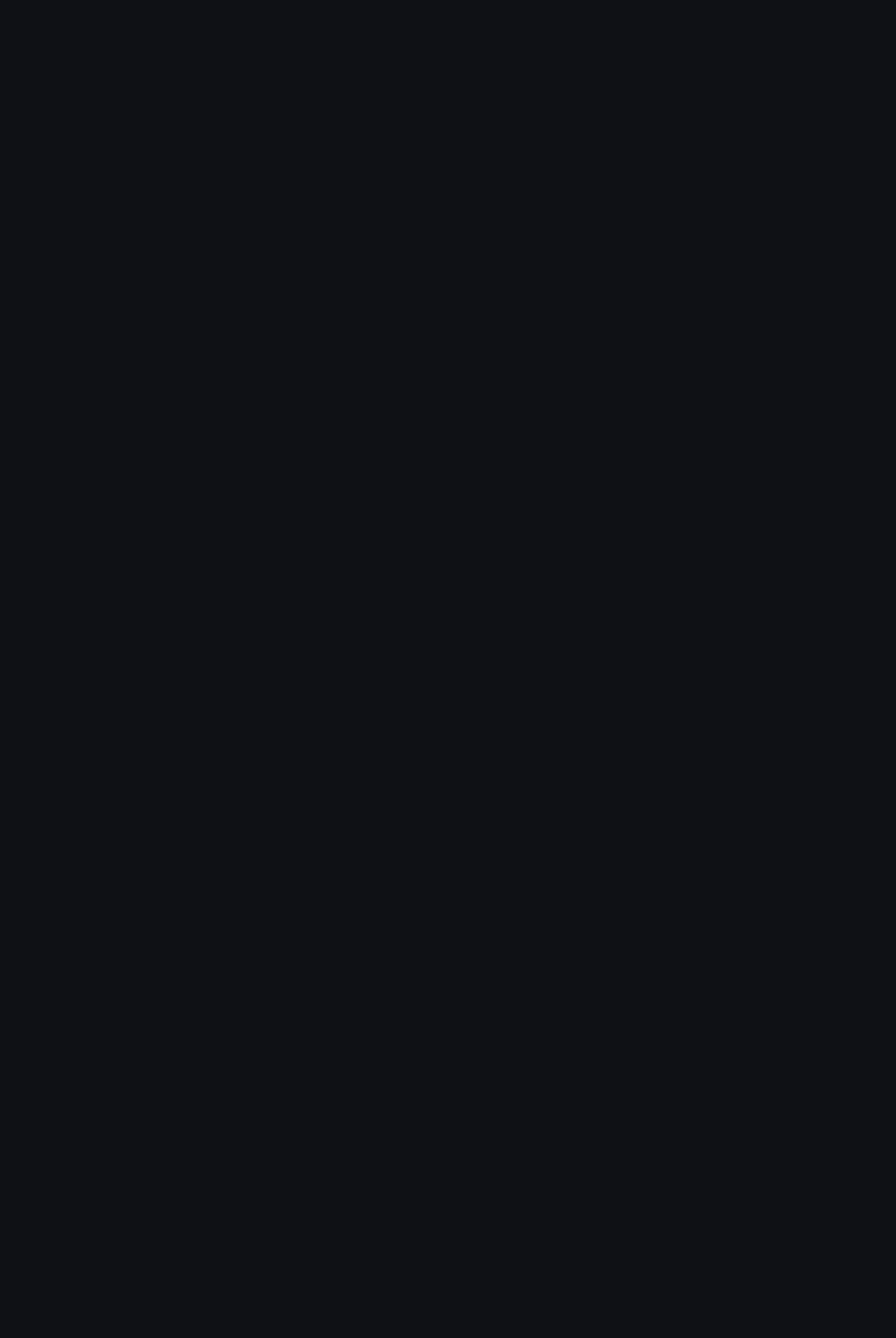
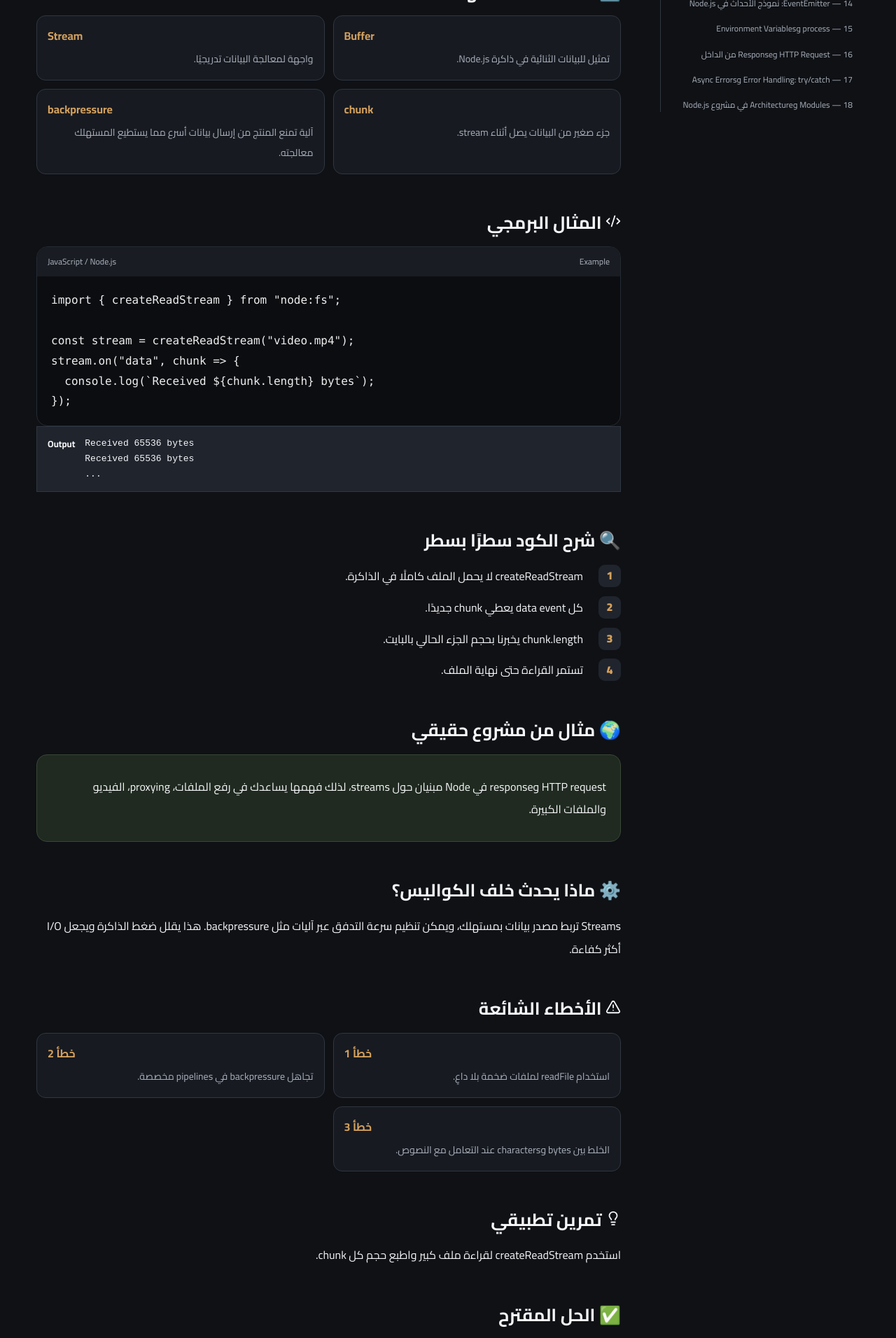
Before and after one commit to OsamaDev98/js-academy, a Next.js app: page /deep/buffers-streams in a window 1280 px wide. Before the commit this address had no page. Shown: the part 700-2612 px from the top of the page at 70% size. Before the commit the page ends 800 px from the top, so only its background shows below. Built offline with nearby package versions, Linux system fonts and the light colour scheme.

Commit message:
feat: add Node.js deep-dive lessons to routing

```diff
--- a/app/deep/[slug]/page.tsx
+++ b/app/deep/[slug]/page.tsx
@@ -3,12 +3,11 @@ import { notFound } from 'next/navigation';
 import { ArrowLeft, ArrowRight, BookOpen, Lightbulb, AlertTriangle, Code2 } from 'lucide-react';
 import { advancedLessons } from '@/lib/advanced';
 import { advancedExtraLessons } from '@/lib/advanced-extra';
+import { advancedNodeLessons } from '@/lib/advanced-node';
 
-const allDeepLessons = [...advancedLessons, ...advancedExtraLessons];
+const allDeepLessons = [...advancedLessons, ...advancedExtraLessons, ...advancedNodeLessons];
 
-export function generateStaticParams() {
-  return allDeepLessons.map(lesson => ({ slug: lesson.slug }));
-}
+export function generateStaticParams() { return allDeepLessons.map(lesson => ({ slug: lesson.slug })); }
 
 export default async function DeepLesson({ params }: { params: Promise<{ slug: string }> }) {
   const { slug } = await params;
@@ -25,14 +24,14 @@ export default async function DeepLesson({ params }: { params: Promise<{ slug: s
         <span className="crumb">{lesson.category} · شرح عميق</span><h1>{lesson.title}</h1><p className="lead">{lesson.summary}</p>
         <section><h2>📖 ما هو المفهوم؟</h2><div className="definition"><p>{lesson.definition}</p></div></section>
         <section><h2>🤔 لماذا تحتاج إلى فهمه؟</h2><p>{lesson.why}</p></section>
-        <section><h2>🔤 المصطلحات المهمة</h2><div className="terms">{lesson.terms.map(([term,meaning])=><div className="term" key={term}><b>{term}</b><p>{meaning}</p></div>)}</div></section>
-        <section><h2><Code2 size={22}/> المثال البرمجي</h2><div className="code"><div className="code-head"><span>JavaScript / Node.js</span><span>Example</span></div><pre>{lesson.code}</pre></div><div className="output"><strong>Output</strong><code>{lesson.output}</code></div></section>
+        <section><h2>🔤 المصطلحات المهمة</h2><div className="terms">{lesson.terms.map(([term,meaning])=><div className="term" key={term}><b dir="ltr">{term}</b><p>{meaning}</p></div>)}</div></section>
+        <section><h2><Code2 size={22}/> المثال البرمجي</h2><div className="code" dir="ltr"><div className="code-head"><span>JavaScript / Node.js</span><span>Example</span></div><pre>{lesson.code}</pre></div><div className="output" dir="ltr"><strong>Output</strong><code>{lesson.output}</code></div></section>
         <section><h2>🔍 شرح الكود سطرًا بسطر</h2><div className="line-list">{lesson.lineByLine.map((line,i)=><div className="line-item" key={i}><span className="line-no">{i+1}</span><p>{line}</p></div>)}</div></section>
         <section><h2>🌍 مثال من مشروع حقيقي</h2><div className="note"><p>{lesson.realWorld}</p></div></section>
         <section><h2>⚙️ ماذا يحدث خلف الكواليس؟</h2><p>{lesson.underTheHood}</p></section>
         <section><h2><AlertTriangle size={22}/> الأخطاء الشائعة</h2><div className="terms">{lesson.pitfalls.map((item,i)=><div className="term" key={i}><b>خطأ {i+1}</b><p>{item}</p></div>)}</div></section>
         <section><h2><Lightbulb size={22}/> تمرين تطبيقي</h2><div className="exercise"><p>{lesson.exercise}</p></div></section>
-        <section><h2>✅ الحل المقترح</h2><div className="code"><pre>{lesson.answer}</pre></div></section>
+        <section><h2>✅ الحل المقترح</h2><div className="code" dir="ltr"><pre>{lesson.answer}</pre></div></section>
         <div className="lesson-nav">{previous?<Link href={`/deep/${previous.slug}`}><ArrowRight size={18}/><span><small>السابق</small>{previous.title}</span></Link>:<span/>}{next?<Link href={`/deep/${next.slug}`}><span><small>التالي</small>{next.title}</span><ArrowLeft size={18}/></Link>:<span/>}</div>
       </article>
     </div>
```
